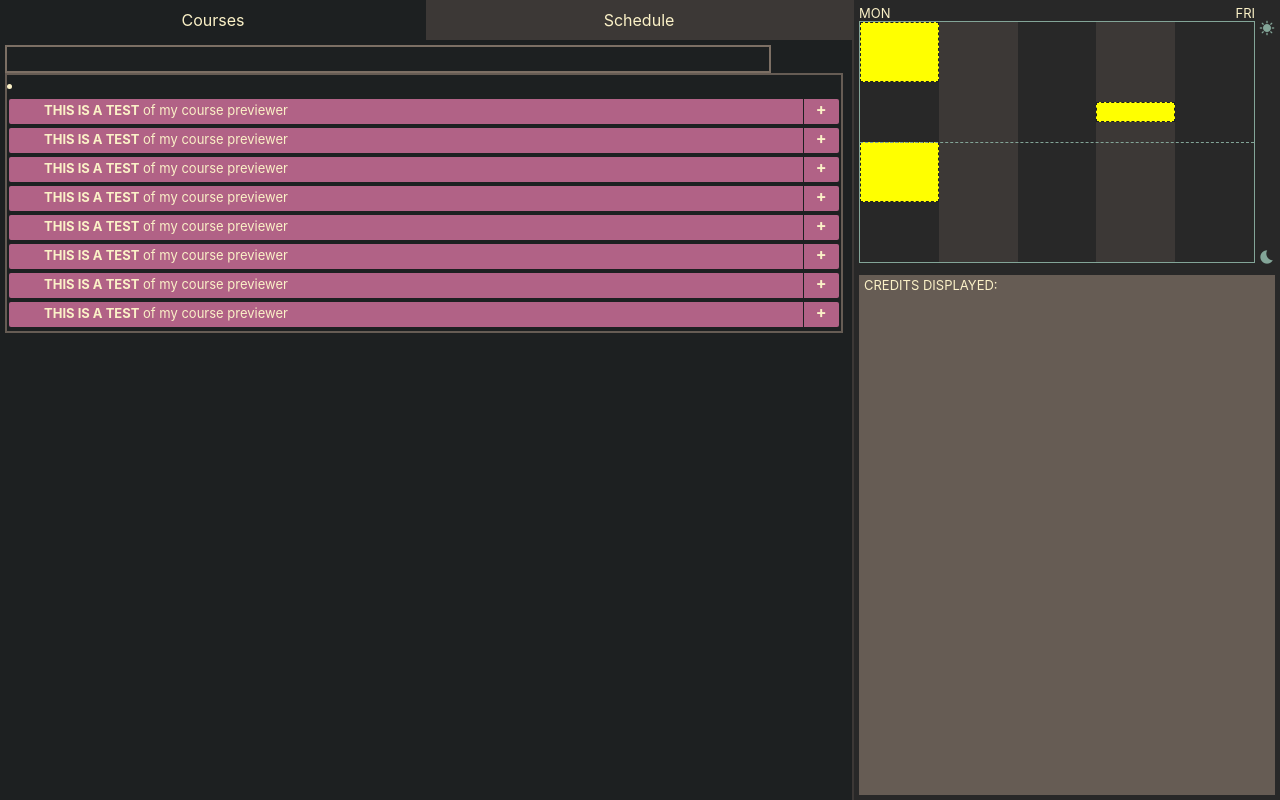
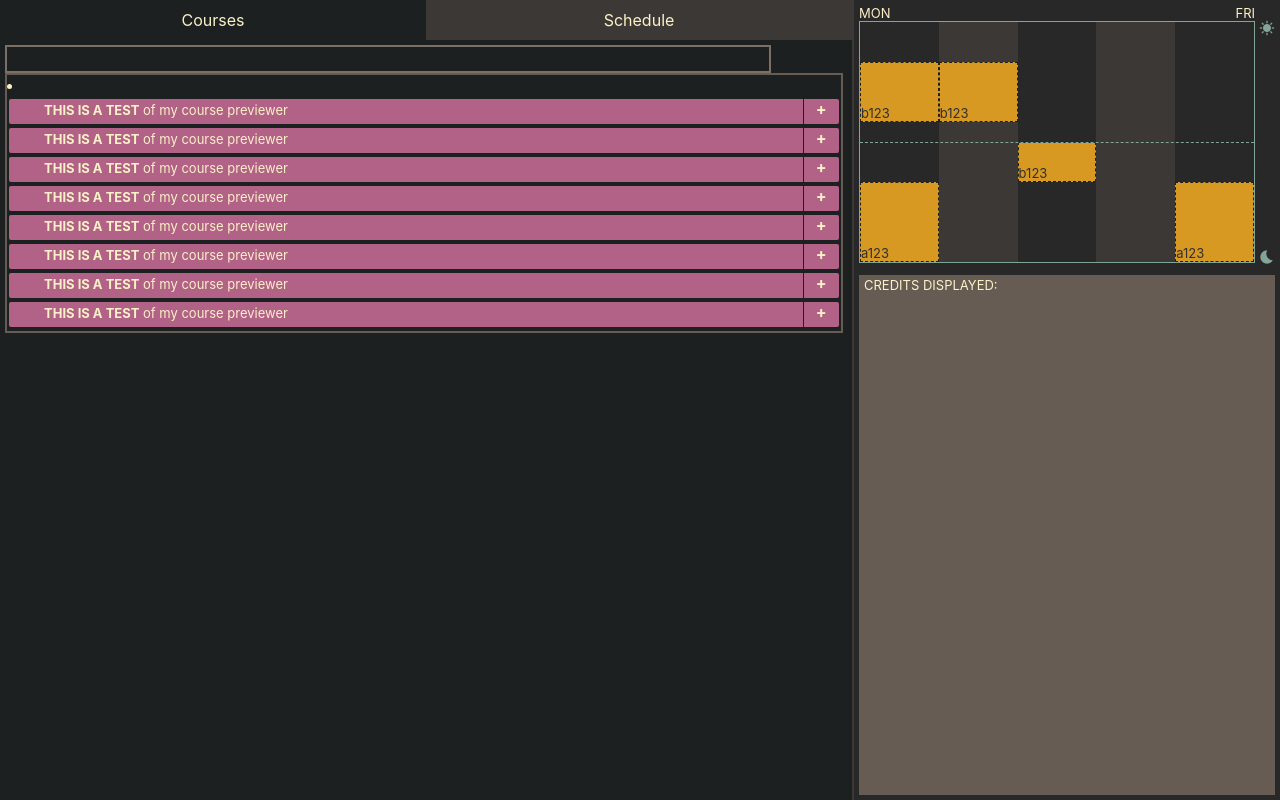
Before and after one commit to SupaStav/pmarsched, a React (Create React App) app: page / in a window 1280 px wide. Built offline with nearby package versions, Linux system fonts and the light colour scheme.

Commit message:
updated various things

```diff
--- a/src/calendar/calendar.css
+++ b/src/calendar/calendar.css
@@ -90,8 +90,9 @@
   .calClass{
     position: absolute;
     width: calc(100% - 2px);
-
-    background-color: yellow;
+    color: var(--bg0s);
+    display: flex;
+    align-items: flex-end;
     border: 1px dashed var(--bg0);
 
   }
@@ -99,5 +100,4 @@
   .calClass:hover
   {
     cursor: pointer;
-    background-color: hsl(70, 50%, 50%)
   }
--- a/src/calendar/calendar.js
+++ b/src/calendar/calendar.js
@@ -1,9 +1,108 @@
 import { act, Component } from 'react';
 import './calendar.css';
+import Cookies from 'js-cookie';
+import React, { useState } from 'react';
+import classColors from '../util/color';
+
+function getSchedule()
+{
+  //let schedule = Cookies.get('schedule');
+
+  let schedule = {
+    monday:[
+    {
+      'classid': 'a123',
+      'starttime': 8,
+      'endtime': 12
+    },
+    {
+      'classid': 'b123',
+      'starttime': 2,
+      'endtime': 5
+    }
+  ],
+  tuesday: [
+    {
+      'classid': 'b123',
+      'starttime': 2,
+      'endtime': 5
+    }
+  ],
+  wednesday: [
+    {
+      'classid': 'b123',
+      'starttime': 6,
+      'endtime': 8
+    }
+  ],
+  thursday: [
+
+  ],
+  friday: [
+    {
+      'classid': 'a123',
+      'starttime': 8,
+      'endtime': 12
+    },
+  ]
+}
+
+  if(schedule == null)
+  {
+    return [];
+  }
+  else {
+    return schedule;
+  }
+}
+
 
 function Calendar()
 {
+
+
+  const [isHovered, setIsHovered] = useState('');
+
+
+  const schedmon = getSchedule().monday.map(i => <div className='calClass' onMouseEnter={()=>setIsHovered(`${i.classid}`)} onMouseLeave={()=>setIsHovered('')} style={{
+    height:`calc(${((i.endtime-i.starttime)/12)*100}% - 2px)`,
+    top: `${(i.starttime/12)*100}%`,
+    background: (isHovered == i.classid) ? `${classColors.yellowsel}` : `${classColors.yellow}`,
+    border: (isHovered == i.classid) ? `1px dashed ${classColors.purple}`:`1px dashed var(--bg0)`
+  }}>{i.classid}</div>);
+
+  const schedtue = getSchedule().tuesday.map(i => <div className='calClass' onMouseEnter={()=>setIsHovered(`${i.classid}`)} onMouseLeave={()=>setIsHovered('')} style={{
+    height:`calc(${((i.endtime-i.starttime)/12)*100}% - 2px)`,
+    top: `${(i.starttime/12)*100}%`,
+    background: (isHovered == i.classid) ? `${classColors.yellowsel}` : `${classColors.yellow}`,
+    border: (isHovered == i.classid) ? `1px dashed ${classColors.purple}`:`1px dashed var(--bg0)`
+  }}>{i.classid}</div>);
+
+  const schedwed = getSchedule().wednesday.map(i => <div className='calClass' onMouseEnter={()=>setIsHovered(`${i.classid}`)} onMouseLeave={()=>setIsHovered('')} style={{
+    height:`calc(${((i.endtime-i.starttime)/12)*100}% - 2px)`,
+    top: `${(i.starttime/12)*100}%`,
+    background: (isHovered == i.classid) ? `${classColors.yellowsel}` : `${classColors.yellow}`,
+    border: (isHovered == i.classid) ? `1px dashed ${classColors.purple}`:`1px dashed var(--bg0)`
+  }}>{i.classid}</div>);
+
+  const schedthu = getSchedule().thursday.map(i => <div className='calClass' onMouseEnter={()=>setIsHovered(`${i.classid}`)} onMouseLeave={()=>setIsHovered('')} style={{
+    height:`calc(${((i.endtime-i.starttime)/12)*100}% - 2px)`,
+    top: `${(i.starttime/12)*100}%`,
+    background: (isHovered == i.classid) ? `${classColors.yellowsel}` : `${classColors.yellow}`,
+    border: (isHovered == i.classid) ? `1px dashed ${classColors.purple}`:`1px dashed var(--bg0)`
+  }}>{i.classid}</div>);
+
+  const schedfri = getSchedule().friday.map(i => <div className='calClass' onMouseEnter={()=>setIsHovered(`${i.classid}`)} onMouseLeave={()=>setIsHovered('')} style={{
+    height:`calc(${((i.endtime-i.starttime)/12)*100}% - 2px)`,
+    top: `${(i.starttime/12)*100}%`,
+    background: (isHovered == i.classid) ? `${classColors.yellowsel}` : `${classColors.yellow}`,
+    border: (isHovered == i.classid) ? `1px dashed ${classColors.purple}`:`1px dashed var(--bg0)`
+  }}>{i.classid}</div>);
+
+
+
     return(
+
         <div className='top-right-container'>
         <div className='top-right-left-container'>
 
@@ -11,16 +110,20 @@ function Calendar()
               <div className='calendar'>
                 <div className='dtlncal'></div>
                 <div className='mon'>
-                  <div className='calClass' style={{height:`calc(${(3/12)*100}% - 2px)`, top: `${(0/12)*100}%`}}></div>
-                  <div className='calClass' style={{height:`calc(${(3/12)*100}% - 2px)`, top: `${(6/12)*100}%`}}></div>
+                  {schedmon}
                 </div>
-                <div className='tue'></div>
-                <div className='wed'></div>
+                <div className='tue'>
+                  {schedtue}
+                </div>
+                <div className='wed'>
+                  {schedwed}
+                </div>
                 <div className='thur'>
-
-                  <div className='calClass' style={{height:`calc(${(1/12)*100}% - 2px)`, top: `${(4/12)*100}%`}}></div>
+                  {schedthu}
                 </div>
-                <div className='fri'></div>
+                <div className='fri'>
+                  {schedfri}
+                </div>
                 </div>
             </div>
 
--- /dev/null
+++ b/src/util/color.js
@@ -0,0 +1,13 @@
+let classColors =
+{
+    'red': '#cc241d',
+    'redsel': '#fb4934',
+    'green': '#98971a',
+    'greensel': '#b8bb26',
+    'yellow': '#d79921',
+    'yellowsel': '#fabd2f',
+    'blue': '#458588',
+    'bluesel': '#83a598'
+}
+
+export default classColors;
```
